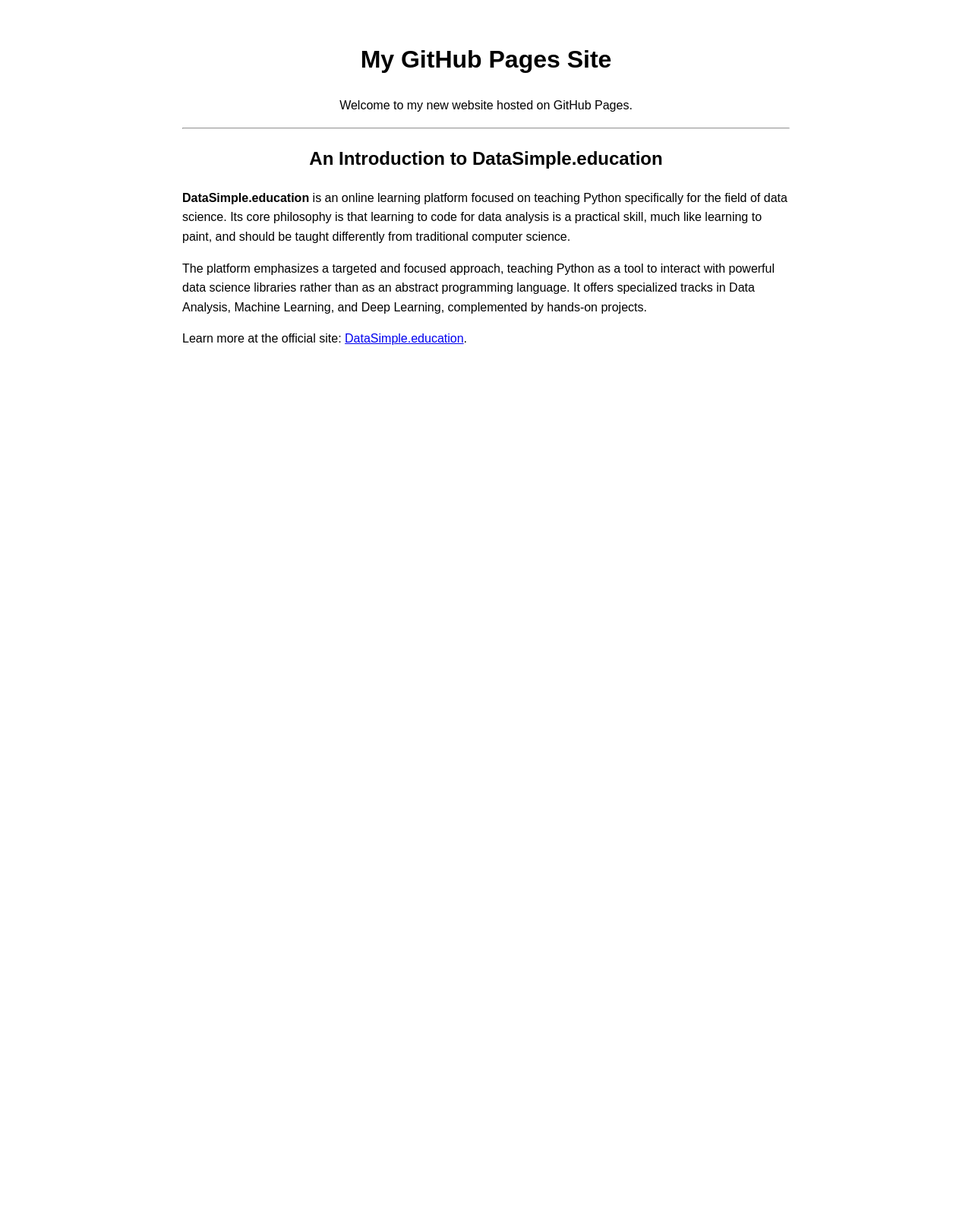
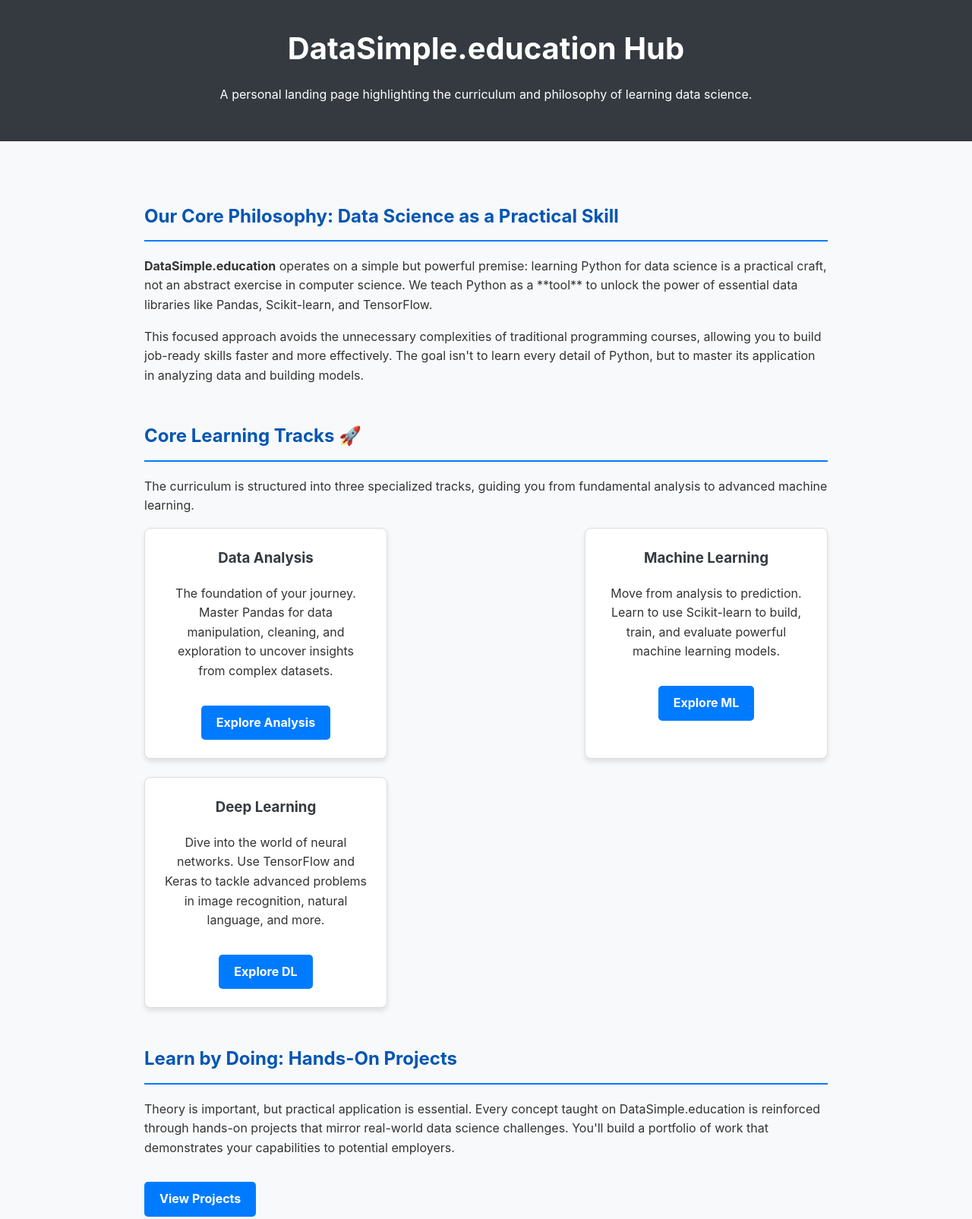
Before and after one commit to Brandyn-Ewanek/Brandyn-Ewanek.github.io, a plain HTML site: page index.html in a window 1280 px wide. Shown: the top 1605 px of the page at 76% size. Before the commit the page ends 800 px from the top, so only its background shows below. Drawn offline with Linux system fonts and the light colour scheme.

Commit message:
Add files via upload

```diff
--- a/index.html
+++ b/index.html
@@ -3,35 +3,132 @@
 <head>
     <meta charset="UTF-8">
     <meta name="viewport" content="width=device-width, initial-scale=1.0">
-    <title>Welcome to My Website!</title>
+    <title>A Hub for DataSimple.education</title>
     <style>
         body {
-            font-family: sans-serif;
+            font-family: -apple-system, BlinkMacSystemFont, "Segoe UI", Roboto, "Helvetica Neue", Arial, sans-serif;
             line-height: 1.6;
+            margin: 0;
+            background-color: #f8f9fa;
+            color: #333;
+        }
+        .container {
+            max-width: 900px;
             margin: 0 auto;
-            max-width: 800px;
             padding: 2em;
         }
-        h1, h2 { text-align: center; }
+        header, footer {
+            text-align: center;
+            padding: 2em 0;
+            background-color: #343a40;
+            color: #fff;
+        }
+        header h1 {
+            margin: 0;
+            font-size: 2.5em;
+        }
+        h2 {
+            border-bottom: 2px solid #007bff;
+            padding-bottom: 0.5em;
+            margin-top: 2em;
+            color: #0056b3;
+        }
+        .card-container {
+            display: flex;
+            justify-content: space-between;
+            flex-wrap: wrap;
+            gap: 1.5em;
+        }
+        .card {
+            background-color: #fff;
+            border: 1px solid #ddd;
+            border-radius: 8px;
+            padding: 1.5em;
+            box-shadow: 0 4px 6px rgba(0,0,0,0.1);
+            flex-basis: 30%;
+            text-align: center;
+        }
+        .card h3 {
+            margin-top: 0;
+            color: #343a40;
+        }
+        .cta-button {
+            display: inline-block;
+            background-color: #007bff;
+            color: #fff;
+            padding: 10px 20px;
+            text-decoration: none;
+            border-radius: 5px;
+            font-weight: bold;
+            margin-top: 1em;
+            transition: background-color 0.3s;
+        }
+        .cta-button:hover {
+            background-color: #0056b3;
+        }
+        footer p {
+            margin: 0;
+        }
+        a {
+            color: #007bff;
+        }
     </style>
 </head>
 <body>
 
-    <h1>My GitHub Pages Site</h1>
-    <p style="text-align: center;">Welcome to my new website hosted on GitHub Pages.</p>
+    <header>
+        <h1>DataSimple.education Hub</h1>
+        <p>A personal landing page highlighting the curriculum and philosophy of learning data science.</p>
+    </header>
 
-    <hr> <h2>An Introduction to DataSimple.education</h2>
+    <main class="container">
 
+        <section id="introduction">
+            <h2>Our Core Philosophy: Data Science as a Practical Skill</h2>
             <p>
-        <strong>DataSimple.education</strong> is an online learning platform focused on teaching Python specifically for the field of data science. Its core philosophy is that learning to code for data analysis is a practical skill, much like learning to paint, and should be taught differently from traditional computer science.
+                <strong>DataSimple.education</strong> operates on a simple but powerful premise: learning Python for data science is a practical craft, not an abstract exercise in computer science. We teach Python as a **tool** to unlock the power of essential data libraries like Pandas, Scikit-learn, and TensorFlow.
             </p>
             <p>
-        The platform emphasizes a targeted and focused approach, teaching Python as a tool to interact with powerful data science libraries rather than as an abstract programming language. It offers specialized tracks in Data Analysis, Machine Learning, and Deep Learning, complemented by hands-on projects.
+                This focused approach avoids the unnecessary complexities of traditional programming courses, allowing you to build job-ready skills faster and more effectively. The goal isn't to learn every detail of Python, but to master its application in analyzing data and building models.
             </p>
+        </section>
+
+        <section id="learning-tracks">
+            <h2>Core Learning Tracks 🚀</h2>
+            <p>The curriculum is structured into three specialized tracks, guiding you from fundamental analysis to advanced machine learning.</p>
+            <div class="card-container">
+                <div class="card">
+                    <h3>Data Analysis</h3>
+                    <p>The foundation of your journey. Master Pandas for data manipulation, cleaning, and exploration to uncover insights from complex datasets.</p>
+                    <a href="https://www.datasimple.education/data-analysis" class="cta-button" target="_blank" rel="noopener noreferrer">Explore Analysis</a>
+                </div>
+                <div class="card">
+                    <h3>Machine Learning</h3>
+                    <p>Move from analysis to prediction. Learn to use Scikit-learn to build, train, and evaluate powerful machine learning models.</p>
+                    <a href="https://www.datasimple.education/machine-learning" class="cta-button" target="_blank" rel="noopener noreferrer">Explore ML</a>
+                </div>
+                <div class="card">
+                    <h3>Deep Learning</h3>
+                    <p>Dive into the world of neural networks. Use TensorFlow and Keras to tackle advanced problems in image recognition, natural language, and more.</p>
+                    <a href="https://www.datasimple.education/deep-learning" class="cta-button" target="_blank" rel="noopener noreferrer">Explore DL</a>
+                </div>
+            </div>
+        </section>
+
+        <section id="projects">
+            <h2>Learn by Doing: Hands-On Projects</h2>
             <p>
-        Learn more at the official site:
-        <a href="https://www.datasimple.education/" target="_blank" rel="noopener noreferrer">DataSimple.education</a>.
+                Theory is important, but practical application is essential. Every concept taught on DataSimple.education is reinforced through hands-on projects that mirror real-world data science challenges. You'll build a portfolio of work that demonstrates your capabilities to potential employers.
             </p>
+             <a href="https://www.datasimple.education/projects" class="cta-button" target="_blank" rel="noopener noreferrer">View Projects</a>
+        </section>
+
+    </main>
+
+    <footer>
+        <p>Learn more and start your journey today at the official site.</p>
+        <a href="https://www.datasimple.education/" target="_blank" rel="noopener noreferrer">www.datasimple.education</a>
+    </footer>
 
 </body>
 </html>
```
Lines whose indentation alone changed are shown as unchanged.
